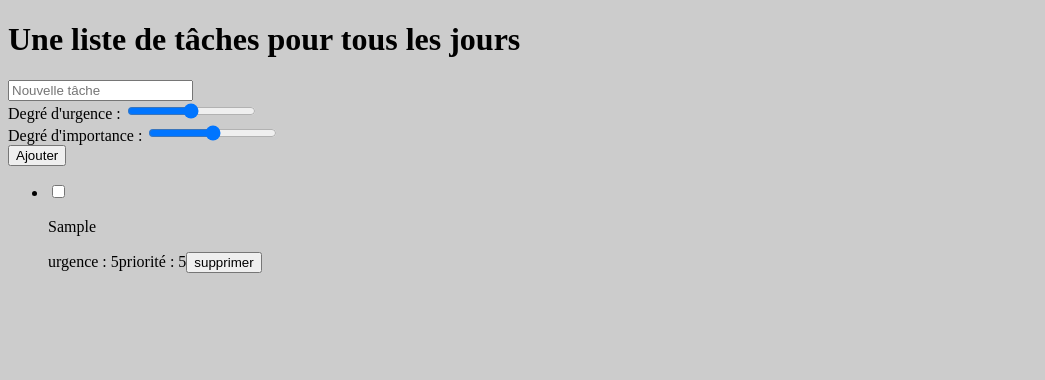
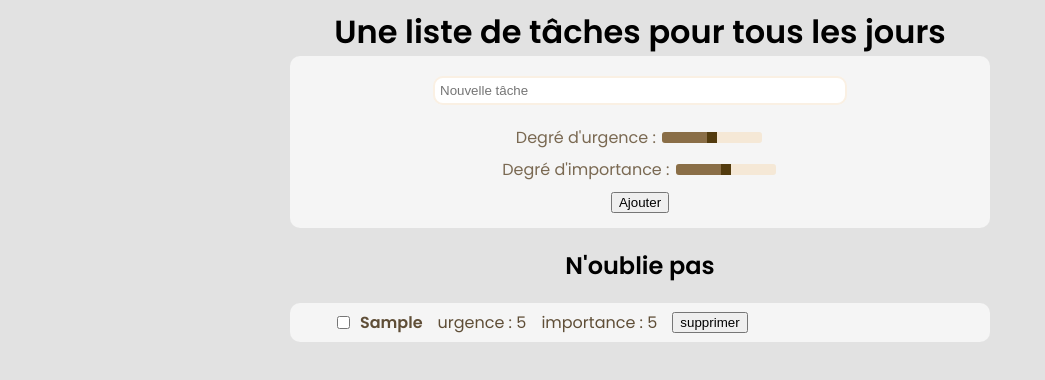
Before and after one commit to Emilie2393/LIST_Typescript, a website with bundled scripts: page public/index.html in a window 1280 px wide. Both pictures are taken after typing "Sample" into the empty fields and a click on the button "Ajouter". Shown: the whole page, without its empty margins (0-1045 px from the left). Built offline with nearby package versions, Linux system fonts and the light colour scheme.

Commit message:
List style - delete option

```diff
--- a/package.json
+++ b/package.json
@@ -11,6 +11,7 @@
     "@snowpack/plugin-typescript": "^1.2.1",
     "@types/canvas-confetti": "^1.0.0",
     "@types/snowpack-env": "^2.3.3",
+    "@types/uuid": "^9.0.0",
     "prettier": "^2.2.1",
     "snowpack": "^3.3.7",
     "typescript": "^4.2.4"
--- a/public/index.html
+++ b/public/index.html
@@ -3,6 +3,9 @@
   <head>
     <meta charset="utf-8" />
     <link rel="icon" href="/favicon.ico" />
+    <link rel="preconnect" href="https://fonts.googleapis.com">
+    <link rel="preconnect" href="https://fonts.gstatic.com" crossorigin>
+    <link href="https://fonts.googleapis.com/css2?family=Poppins:ital,wght@0,200;0,300;0,400;0,600;1,200;1,400;1,600&display=swap" rel="stylesheet">
     <meta name="viewport" content="width=device-width, initial-scale=1" />
     <meta name="description" content="Web site created using create-snowpack-app" />
     <link rel="stylesheet" href="./styles/style.css" />
@@ -18,6 +21,7 @@
             <div>Degré d'importance : <input type="range"min="0" max="10" class="newTask__imp"></div>
             <button type="submit">Ajouter</button>
         </form>
+        <h2>N'oublie pas</h2>
         <ul class="taskList"></ul>
     </div>
   </body>
--- a/public/styles/style.scss
+++ b/public/styles/style.scss
@@ -1,3 +1,94 @@
 body{
-    background-color: rgb(204, 204, 204);
+    background-color: rgb(226, 226, 226);
+    font-family: 'Poppins', sans-serif;
+
 }
+
+.container, h1 {
+    width: 700px;
+    margin: 0 auto;
+    text-align: center;
+}
+
+form, ul {
+    background-color: whitesmoke;
+    border-radius: 10px;
+    list-style: none;
+}
+
+.newTask{
+    text-align: center;
+    &__input{
+        width: 400px;
+        border-radius: 10px;
+        padding: 5px;
+        border: 2px solid rgb(250, 240, 227);
+        margin: 20px;
+    }
+    & div{
+        color: rgb(122, 105, 82);
+        margin-bottom: 7px;
+    }
+    & button{
+        margin-bottom: 15px;
+    }
+}
+
+.taskList{
+    & li{
+        padding: 7px;
+        & label {
+            display: flex;
+            align-items: center;
+            & input{
+                margin: 0;
+                margin-right: 10px;
+                padding-top: 5px;
+
+            }
+            span {
+                margin-right: 15px;
+                color: rgb(95, 78, 55)
+
+            }
+            & > :nth-child(2){
+                font-weight: bold;
+            }
+        }
+    }
+}
+
+@media screen and (-webkit-min-device-pixel-ratio:0) {
+    input[type='range'] {
+      overflow: hidden;
+      width: 100px;
+      -webkit-appearance: none;
+      background-color: rgb(245, 232, 214);
+      border-radius: 3px;
+    }
+
+    input[type='range']::-webkit-slider-runnable-track {
+      height: 12px;
+      -webkit-appearance: none;
+      color: rgb(245, 232, 214);
+      margin-top: -1px;
+    }
+
+    input[type='range']::-webkit-slider-thumb {
+      width: 10px;
+      -webkit-appearance: none;
+      height: 12px;
+      cursor: pointer;
+      background: #533b0e;
+      box-shadow: -80px 0 0 80px rgb(138, 110, 71);
+    }
+}
+
+/** FF*/
+input[type="range"]::-moz-range-progress {
+    height:15px;
+    background-color: rgb(138, 110, 71);
+  }
+  input[type="range"]::-moz-range-track {
+    background-color: rgb(245, 232, 214);
+  }
--- a/src/index.ts
+++ b/src/index.ts
@@ -1,13 +1,19 @@
+import { v4 as uuidV4} from "uuid";
+
 const taskList = document.querySelector<HTMLUListElement>(".taskList")
 const task = document.querySelector<HTMLFormElement>(".newTask")
 const taskInput = document.querySelector<HTMLInputElement>(".newTask__input")
 const taskUrgence = document.querySelector<HTMLInputElement>(".newTask__urg")
 const taskImportance = document.querySelector<HTMLInputElement>(".newTask__imp")
+// accès au tableau d'objet des tâches //
 let tasksStorage: TaskItem[] = getTasksstorage()
+console.log(tasksStorage)
+// affiche au rechargement les tâches enregistrées dans local Storage //
 tasksStorage.forEach(addTask)
 
-
+// modèle de l'objet TaskItem //
 type TaskItem = {
+  id: string;
   title: string;
   urgence: string;
   priority: string;
@@ -15,32 +21,34 @@ type TaskItem = {
   date: Date;
 }
 
+// enregistre la tâche dans le localStorage //
 function saveTasksstorage() {
   localStorage.setItem("Taskslist", JSON.stringify(tasksStorage))
 }
-
+// retourne les objets JSON en javascript //
 function getTasksstorage(): TaskItem[] {
   const Jsonlist = localStorage.getItem("Taskslist")
   if (Jsonlist == null) return []
   return JSON.parse(Jsonlist)
 }
-
+// surveille la création d'une tâche et créer chaque tâche //
 task?.addEventListener("submit", e => {
   e.preventDefault()
-
 
   if (taskInput?.value =="" || taskInput?.value == null || taskUrgence?.value =="" || taskUrgence == null || taskImportance?.value =="" || taskImportance?.value == null) return
 
   const newTask: TaskItem = {
+    id: uuidV4(),
     title: taskInput.value,
     urgence: taskUrgence?.value,
     priority: taskImportance?.value,
     completed: false,
     date : new Date()
   }
+  // complète le tableau taskStorage //
   tasksStorage.push(newTask)
   saveTasksstorage()
-
+  // créer la tâche HTML //
   addTask(newTask)
   taskInput.value = ""
 
@@ -49,23 +57,28 @@ task?.addEventListener("submit", e => {
 // création de chaque item de la liste //
 function addTask(item : TaskItem){
   const taskReturn = document.createElement("li")
+
   const label = document.createElement("label")
+  label.setAttribute("data-id", item.id)
+
   const check = document.createElement("input")
+  check.type = "checkbox"
+  check.checked = item.completed
+
   const deleteit = document.createElement("button")
   deleteit.textContent = "supprimer"
-  check.type = "checkbox"
-  check.checked = item.completed
+
   const span1 = document.createElement("span")
   const span2 = document.createElement("span")
-  const p = document.createElement("p")
-  span1.textContent = "urgence : "
-  span2.textContent = "priorité : "
-  span1.append(item.urgence)
-  span2.append(item.priority)
-  p.append(item.title)
+  const span3 = document.createElement("span")
+  span2.textContent = "urgence : "
+  span3.textContent = "importance : "
+  span1.append(item.title)
+  span2.append(item.urgence)
+  span3.append(item.priority)
 
-  // créer l'item //
-  label.append(check, p, span1, span2, deleteit)
+  // créer la nouvelle tâche //
+  label.append(check, span1, span2, span3, deleteit)
   taskReturn.append(label)
   taskList?.append(taskReturn)
   // surveille la modification de la case check //
@@ -75,10 +88,12 @@ function addTask(item : TaskItem){
   })
   // surveille le bouton supprimer //
   deleteit.addEventListener("click", () => {
-    const deleteItem = deleteit.closest("li")
-    // deleteItem?.remove();
-
-    tasksStorage = tasksStorage.filter((taskTofind) => taskTofind.title !== deleteItem?.title)
+    const deleteItem = deleteit.closest("label")
+    const deleteItemId = deleteItem?.dataset.id
+    deleteItem?.remove();
+    // filtre le localStorage pour ne garder que les tâches non supprimées //
+    tasksStorage = tasksStorage.filter((taskTofind) => taskTofind.id !== deleteItemId)
+    localStorage.setItem("Taskslist", JSON.stringify(tasksStorage))
   })
 
 }
```
Also changed, not shown: public/styles/style.css, 2 other files.
